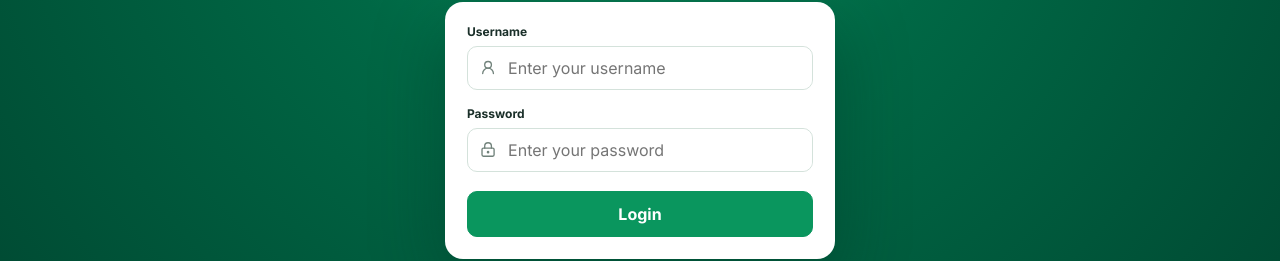
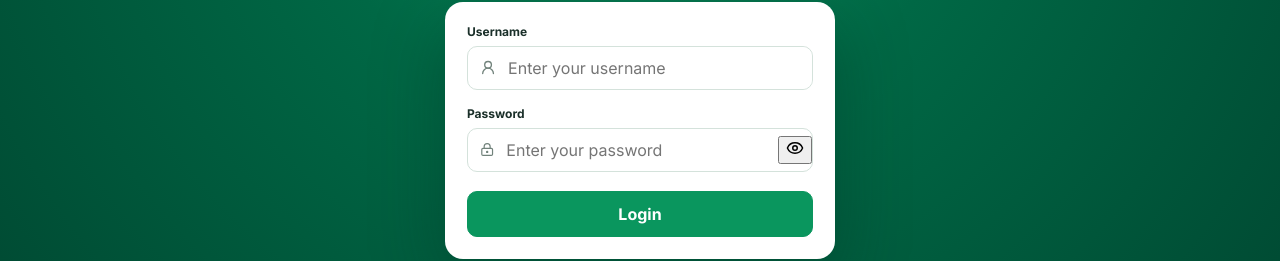
Before and after one commit to Mhd-Azeem/School-Attendance, a React (Vite) app in the folder web/: page /#/login in a window 1280 px wide. Shown: the part 344-605 px from the top of the page. Built offline with nearby package versions, Linux system fonts and the light colour scheme; no server answers.

Commit message:
Add show and hide password toggle to login

```diff
--- a/web/src/pages/Login.tsx
+++ b/web/src/pages/Login.tsx
@@ -1,8 +1,8 @@
 import {useState,type FormEvent} from 'react'
 import {Navigate} from 'react-router-dom'
-import {LockKeyhole,UserRound} from 'lucide-react'
+import {Eye,EyeOff,LockKeyhole,UserRound} from 'lucide-react'
 import {useAuth} from '../AuthContext'
-export function Login(){const {session,login}=useAuth();const [username,setUsername]=useState(''),[password,setPassword]=useState(''),[error,setError]=useState(''),[busy,setBusy]=useState(false)
+export function Login(){const {session,login}=useAuth();const [username,setUsername]=useState(''),[password,setPassword]=useState(''),[showPassword,setShowPassword]=useState(false),[error,setError]=useState(''),[busy,setBusy]=useState(false)
  if(session)return <Navigate to="/" replace/>
  async function submit(e:FormEvent){e.preventDefault();setBusy(true);setError('');try{await login(username.trim(),password)}catch(e){setError(e instanceof Error&&e.message==='invalid_credentials'?'Invalid username or password.':'Could not sign in. Please check your connection and try again.')}finally{setBusy(false)}}
- return <div className="login-page"><div className="login-brand"><img src={`${import.meta.env.BASE_URL}zahira-logo.jpg`} alt="Zahira College Matale"/><h1>School Attendance</h1><p>Simple · Smart · Reliable</p></div><section className="login-card"><form onSubmit={submit}><label><span>Username</span><div className="input-icon"><UserRound size={17}/><input required value={username} onChange={e=>setUsername(e.target.value)} autoComplete="username" autoCapitalize="none" placeholder="Enter your username"/></div></label><label><span>Password</span><div className="input-icon"><LockKeyhole size={17}/><input type="password" required value={password} onChange={e=>setPassword(e.target.value)} autoComplete="current-password" placeholder="Enter your password"/></div></label>{error&&<div className="error">{error}</div>}<button className="primary" disabled={busy}>{busy?'Signing in…':'Login'}</button></form></section><small className="login-credit">Developed by Mohammed Azeem ©</small></div>}
+ return <div className="login-page"><div className="login-brand"><img src={`${import.meta.env.BASE_URL}zahira-logo.jpg`} alt="Zahira College Matale"/><h1>School Attendance</h1><p>Simple · Smart · Reliable</p></div><section className="login-card"><form onSubmit={submit}><label><span>Username</span><div className="input-icon"><UserRound size={17}/><input required value={username} onChange={e=>setUsername(e.target.value)} autoComplete="username" autoCapitalize="none" placeholder="Enter your username"/></div></label><label><span>Password</span><div className="input-icon password-input"><LockKeyhole size={17}/><input type={showPassword?'text':'password'} required value={password} onChange={e=>setPassword(e.target.value)} autoComplete="current-password" placeholder="Enter your password"/><button type="button" className="password-toggle" onClick={()=>setShowPassword(v=>!v)} aria-label={showPassword?'Hide password':'Show password'} aria-pressed={showPassword}>{showPassword?<EyeOff size={18}/>:<Eye size={18}/>}</button></div></label>{error&&<div className="error">{error}</div>}<button className="primary" disabled={busy}>{busy?'Signing in…':'Login'}</button></form></section><small className="login-credit">Developed by Mohammed Azeem ©</small></div>}
```
